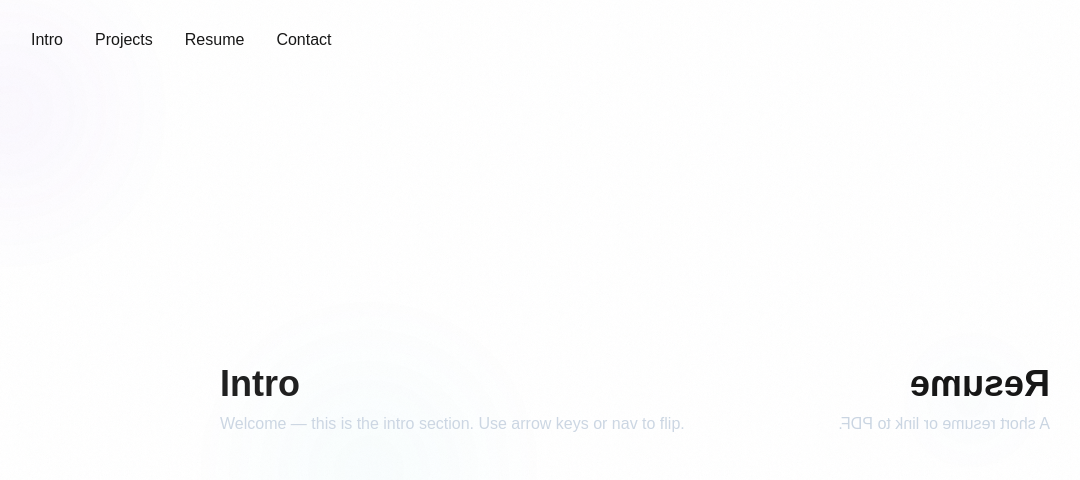
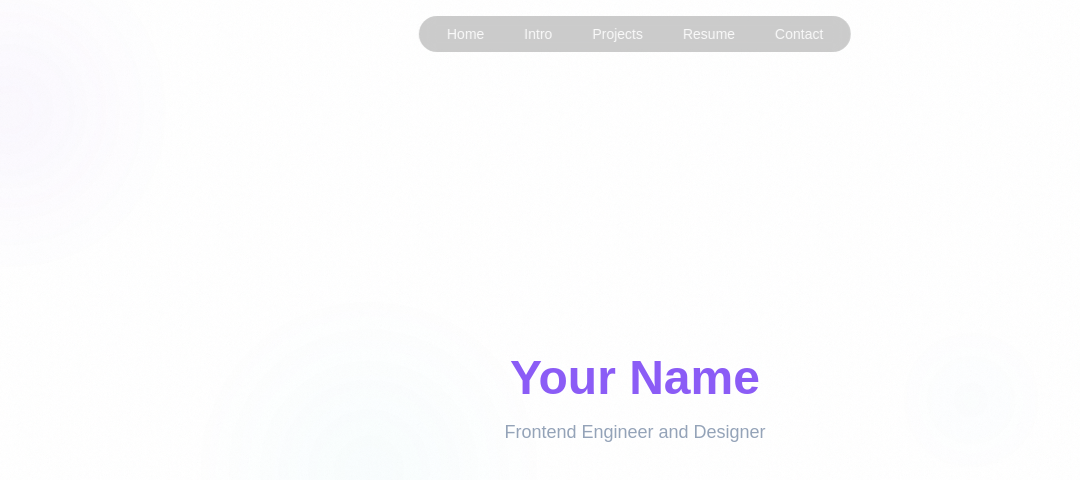
Before and after one commit to ychun816/portfolio, a Next.js app in the folder app/: page / in a window 1280 px wide. Shown: the top 480 px of the page, without its empty margins (5-1085 px from the left). Built offline with nearby package versions, Linux system fonts and the light colour scheme.

Commit message:
UI: convert to one-page layout with sections; populate sections and add navigation

```diff
--- a/app/app/page.tsx
+++ b/app/app/page.tsx
@@ -1,11 +1,23 @@
 import DarkBackground from '../components/DarkBackground';
-import FlipScene from '../components/FlipScene';
+import NavBar from '../components/NavBar';
+import HomeSection from '../components/sections/HomeSection';
+import IntroSection from '../components/sections/IntroSection';
+import ProjectsSection from '../components/sections/ProjectsSection';
+import ResumeSection from '../components/sections/ResumeSection';
+import ContactSection from '../components/sections/ContactSection';
 
 export default function Home() {
   return (
     <>
       <DarkBackground />
-      <FlipScene />
+      <NavBar />
+      <main className="snap-y snap-mandatory h-screen overflow-y-scroll">
+        <HomeSection />
+        <IntroSection />
+        <ProjectsSection />
+        <ResumeSection />
+        <ContactSection />
+      </main>
     </>
   );
 }
--- a/app/components/FlipScene.tsx
+++ b/app/components/FlipScene.tsx
@@ -1,4 +1,4 @@
-import { useState, useEffect } from 'react';
+import { useState, useEffect, useMemo } from 'react';
 
 function Face({ children, className, style }: { children: React.ReactNode; className?: string; style?: React.CSSProperties }) {
   return (
@@ -8,8 +8,18 @@ function Face({ children, className, style }: { children: React.ReactNode; class
   );
 }
 
+function ProjectCard({ title, desc }: { title: string; desc: string }) {
+  return (
+    <div className="bg-white/4 border border-white/6 rounded-lg p-4 glass">
+      <h3 className="text-xl font-semibold">{title}</h3>
+      <p className="text-sm text-[color:var(--muted)] mt-2">{desc}</p>
+    </div>
+  );
+}
+
 export default function FlipScene() {
   const [index, setIndex] = useState(0); // 0..3
+  const [depth, setDepth] = useState(360);
 
   useEffect(() => {
     function onKey(e: KeyboardEvent) {
@@ -17,50 +27,123 @@ export default function FlipScene() {
       if (e.key === 'ArrowLeft') setIndex((i) => (i + 3) % 4);
     }
     window.addEventListener('keydown', onKey);
-    return () => window.removeEventListener('keydown', onKey);
+    function onResize() {
+      const d = Math.max(280, Math.min(window.innerWidth, window.innerHeight) * 0.35);
+      setDepth(d);
+    }
+    onResize();
+    window.addEventListener('resize', onResize);
+    return () => {
+      window.removeEventListener('keydown', onKey);
+      window.removeEventListener('resize', onResize);
+    };
   }, []);
+
+  const projects = useMemo(
+    () => [
+      { title: 'Cool App', desc: 'A small app that shows things.' },
+      { title: 'Design System', desc: 'Reusable components and tokens.' },
+      { title: 'Open Source', desc: 'Libraries and tools I maintain.' },
+    ],
+    []
+  );
+
+  const resume = useMemo(
+    () => [
+      { when: '2024–Present', role: 'Frontend Engineer', org: 'Acme Inc.' },
+      { when: '2021–2024', role: 'UI Developer', org: 'DesignCo' },
+    ],
+    []
+  );
 
   const rotateY = `rotateY(${index * -90}deg)`;
 
+  const faceStyle = (rot: number) => ({ transform: `rotateY(${rot}deg) translateZ(${depth}px)` });
+
   return (
-    <div className="relative w-screen h-screen flex items-center justify-center">
-      <div className="absolute top-6 left-6 z-20 flex gap-2">
-        <button onClick={() => setIndex(0)} className="px-3 py-1 rounded bg-white/6">Intro</button>
-        <button onClick={() => setIndex(1)} className="px-3 py-1 rounded bg-white/6">Projects</button>
-        <button onClick={() => setIndex(2)} className="px-3 py-1 rounded bg-white/6">Resume</button>
-        <button onClick={() => setIndex(3)} className="px-3 py-1 rounded bg-white/6">Contact</button>
+    <div className="relative w-screen h-screen flex items-center justify-center overflow-hidden">
+      {/* top-left nav */}
+      <div className="absolute top-6 left-6 z-30 flex gap-2">
+        {['Intro', 'Projects', 'Resume', 'Contact'].map((label, i) => (
+          <button
+            key={label}
+            onClick={() => setIndex(i)}
+            className={`px-3 py-1 rounded ${i === index ? 'bg-white/10' : 'bg-white/6'}`}
+          >
+            {label}
+          </button>
+        ))}
       </div>
 
-      <div className="scene w-full h-full perspective-1000">
+      {/* page indicators bottom center */}
+      <div className="absolute bottom-8 left-1/2 transform -translate-x-1/2 z-30 flex gap-2">
+        {[0, 1, 2, 3].map((i) => (
+          <button
+            key={i}
+            onClick={() => setIndex(i)}
+            className={`w-3 h-3 rounded-full transition-transform ${i === index ? 'bg-white scale-125' : 'bg-white/40'}`}
+            aria-label={`Go to ${i}`}
+          />
+        ))}
+      </div>
+
+      <div className="scene w-full h-full" style={{ perspective: 1400 }}>
         <div
-          className="cube relative w-full h-full transition-transform duration-700"
+          className="cube relative w-full h-full transition-transform duration-700 ease-in-out"
           style={{ transformStyle: 'preserve-3d', transform: rotateY }}
         >
-          <Face className="face-front bg-transparent">
+          <Face className="face-front" style={faceStyle(0)}>
             <div className="p-8 rounded-lg glass">
               <h2 className="text-4xl font-bold mb-2">Intro</h2>
-              <p className="text-slate-300">Welcome — this is the intro section. Use arrow keys or nav to flip.</p>
+              <p className="text-[color:var(--muted)]">Welcome — I build web experiences. Use arrow keys or the nav to flip between sections.</p>
             </div>
           </Face>
 
-          <Face className="face-right" style={{ transform: 'rotateY(90deg) translateZ(0)' } as any}>
-            <div className="p-8 rounded-lg glass">
-              <h2 className="text-4xl font-bold mb-2">Projects</h2>
-              <p className="text-slate-300">Project cards will live here.</p>
+          <Face className="face-right" style={faceStyle(90)}>
+            <div className="p-8 rounded-lg glass grid grid-cols-1 sm:grid-cols-3 gap-4">
+              {projects.map((p) => (
+                <ProjectCard key={p.title} title={p.title} desc={p.desc} />
+              ))}
             </div>
           </Face>
 
-          <Face className="face-back" style={{ transform: 'rotateY(180deg) translateZ(0)' } as any}>
+          <Face className="face-back" style={faceStyle(180)}>
             <div className="p-8 rounded-lg glass">
-              <h2 className="text-4xl font-bold mb-2">Resume</h2>
-              <p className="text-slate-300">A short resume or link to PDF.</p>
+              <h2 className="text-3xl font-bold mb-4">Resume</h2>
+              <ul className="space-y-4 text-[color:var(--muted)]">
+                {resume.map((r) => (
+                  <li key={r.role}>
+                    <div className="font-semibold">{r.role} — <span className="text-sm text-[color:var(--muted)]">{r.org}</span></div>
+                    <div className="text-sm">{r.when}</div>
+                  </li>
+                ))}
+              </ul>
             </div>
           </Face>
 
-          <Face className="face-left" style={{ transform: 'rotateY(-90deg) translateZ(0)' } as any}>
-            <div className="p-8 rounded-lg glass">
-              <h2 className="text-4xl font-bold mb-2">Contact</h2>
-              <p className="text-slate-300">Contact information and form.</p>
+          <Face className="face-left" style={faceStyle(-90)}>
+            <div className="p-8 rounded-lg glass max-w-md mx-auto">
+              <h2 className="text-3xl font-bold mb-4">Contact</h2>
+              <form
+                onSubmit={(e) => {
+                  e.preventDefault();
+                  const form = e.target as HTMLFormElement;
+                  const fd = new FormData(form);
+                  const subject = encodeURIComponent(String(fd.get('subject') || 'Hello'));
+                  const body = encodeURIComponent(String(fd.get('message') || ''));
+                  window.location.href = `mailto:you@example.com?subject=${subject}&body=${body}`;
+                }}
+              >
+                <div className="mb-3">
+                  <input name="subject" placeholder="Subject" className="w-full p-2 rounded bg-transparent border border-white/6" />
+                </div>
+                <div className="mb-3">
+                  <textarea name="message" placeholder="Message" rows={5} className="w-full p-2 rounded bg-transparent border border-white/6" />
+                </div>
+                <div className="flex justify-end">
+                  <button type="submit" className="px-4 py-2 bg-[color:var(--accent)] text-white rounded">Send</button>
+                </div>
+              </form>
             </div>
           </Face>
         </div>
--- /dev/null
+++ b/app/components/NavBar.tsx
@@ -0,0 +1,13 @@
+export default function NavBar() {
+  return (
+    <nav className="fixed top-4 left-1/2 -translate-x-1/2 z-50 bg-black/20 backdrop-blur rounded-full px-4 py-2">
+      <ul className="flex gap-4 text-sm text-white/90">
+        <li><a href="#home" className="px-3 py-1 hover:underline">Home</a></li>
+        <li><a href="#intro" className="px-3 py-1 hover:underline">Intro</a></li>
+        <li><a href="#projects" className="px-3 py-1 hover:underline">Projects</a></li>
+        <li><a href="#resume" className="px-3 py-1 hover:underline">Resume</a></li>
+        <li><a href="#contact" className="px-3 py-1 hover:underline">Contact</a></li>
+      </ul>
+    </nav>
+  );
+}
--- /dev/null
+++ b/app/components/sections/ContactSection.tsx
@@ -0,0 +1,15 @@
+export default function ContactSection(){
+  return (
+    <section id="contact" className="min-h-screen snap-start flex items-center justify-center">
+      <div className="max-w-2xl p-8 glass">
+        <h2 className="text-3xl font-bold mb-2">Contact</h2>
+        <form className="mt-4 flex flex-col gap-3">
+          <input className="p-3 rounded bg-transparent border border-white/6" placeholder="Your name" />
+          <input className="p-3 rounded bg-transparent border border-white/6" placeholder="Email" />
+          <textarea className="p-3 rounded bg-transparent border border-white/6" rows={4} placeholder="Message" />
+          <button className="px-4 py-2 bg-[color:var(--accent)] rounded text-white">Send</button>
+        </form>
+      </div>
+    </section>
+  )
+}
--- /dev/null
+++ b/app/components/sections/HomeSection.tsx
@@ -0,0 +1,10 @@
+export default function HomeSection(){
+  return (
+    <section id="home" className="min-h-screen snap-start flex items-center justify-center">
+      <div className="text-center">
+        <h1 className="text-5xl font-extrabold text-[color:var(--accent)]">Your Name</h1>
+        <p className="mt-4 text-lg text-[color:var(--muted)]">Frontend Engineer and Designer</p>
+      </div>
+    </section>
+  )
+}
--- /dev/null
+++ b/app/components/sections/IntroSection.tsx
@@ -0,0 +1,10 @@
+export default function IntroSection(){
+  return (
+    <section id="intro" className="min-h-screen snap-start flex items-center justify-center">
+      <div className="max-w-3xl p-8 glass">
+        <h2 className="text-3xl font-bold mb-2">Intro</h2>
+        <p className="text-[color:var(--muted)]">A short paragraph about you — who you are and what you build.</p>
+      </div>
+    </section>
+  )
+}
--- /dev/null
+++ b/app/components/sections/ProjectsSection.tsx
@@ -0,0 +1,19 @@
+export default function ProjectsSection(){
+  return (
+    <section id="projects" className="min-h-screen snap-start flex items-center justify-center">
+      <div className="max-w-4xl p-8">
+        <h2 className="text-3xl font-bold mb-4">Projects</h2>
+        <div className="grid grid-cols-1 md:grid-cols-2 gap-6">
+          <div className="p-6 rounded-lg glass">
+            <h3 className="font-semibold">Project One</h3>
+            <p className="text-[color:var(--muted)] mt-2">Short description of project one.</p>
+          </div>
+          <div className="p-6 rounded-lg glass">
+            <h3 className="font-semibold">Project Two</h3>
+            <p className="text-[color:var(--muted)] mt-2">Short description of project two.</p>
+          </div>
+        </div>
+      </div>
+    </section>
+  )
+}
--- /dev/null
+++ b/app/components/sections/ResumeSection.tsx
@@ -0,0 +1,10 @@
+export default function ResumeSection(){
+  return (
+    <section id="resume" className="min-h-screen snap-start flex items-center justify-center">
+      <div className="max-w-3xl p-8 glass">
+        <h2 className="text-3xl font-bold mb-2">Resume</h2>
+        <p className="text-[color:var(--muted)]">Link to PDF or brief timeline.</p>
+      </div>
+    </section>
+  )
+}
```
